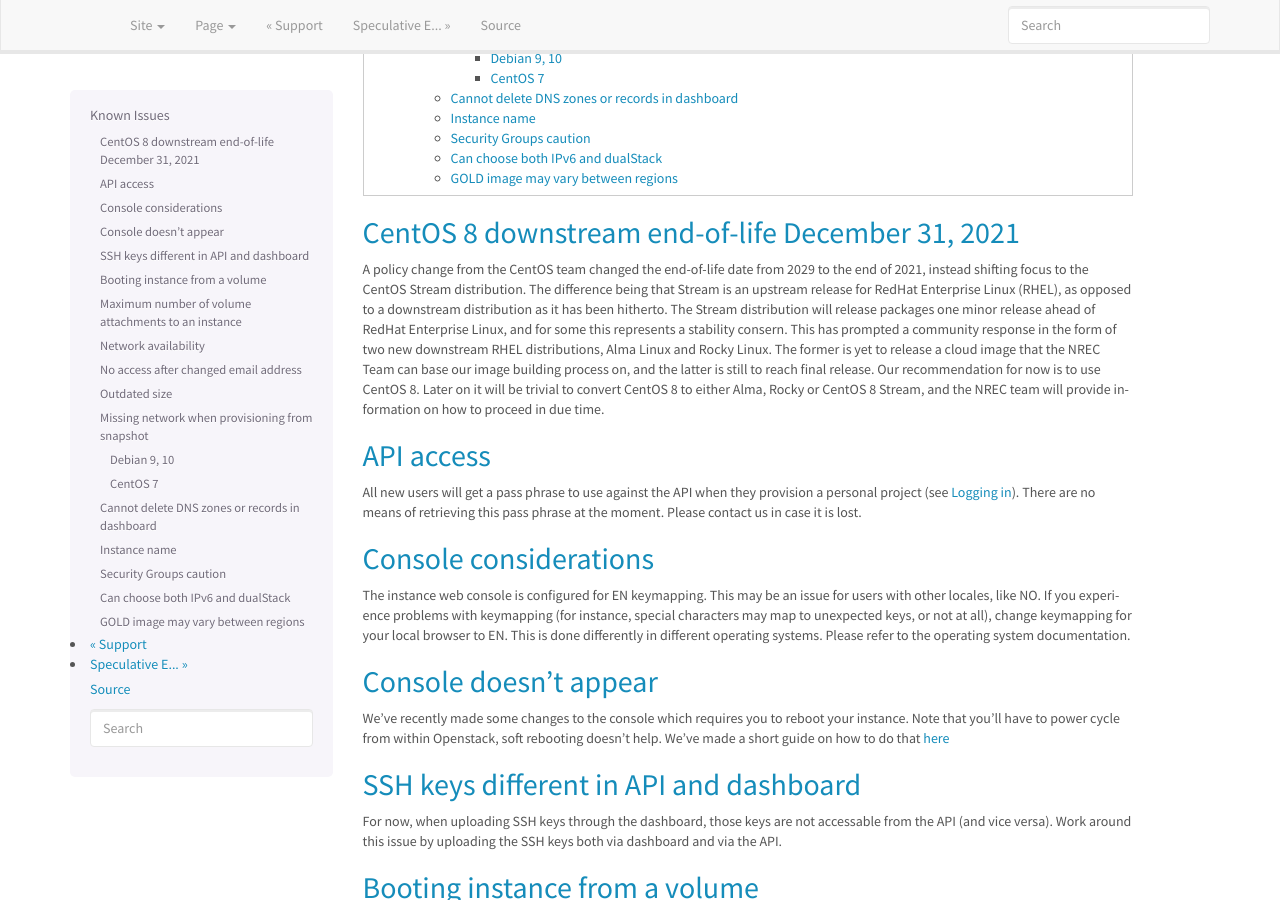
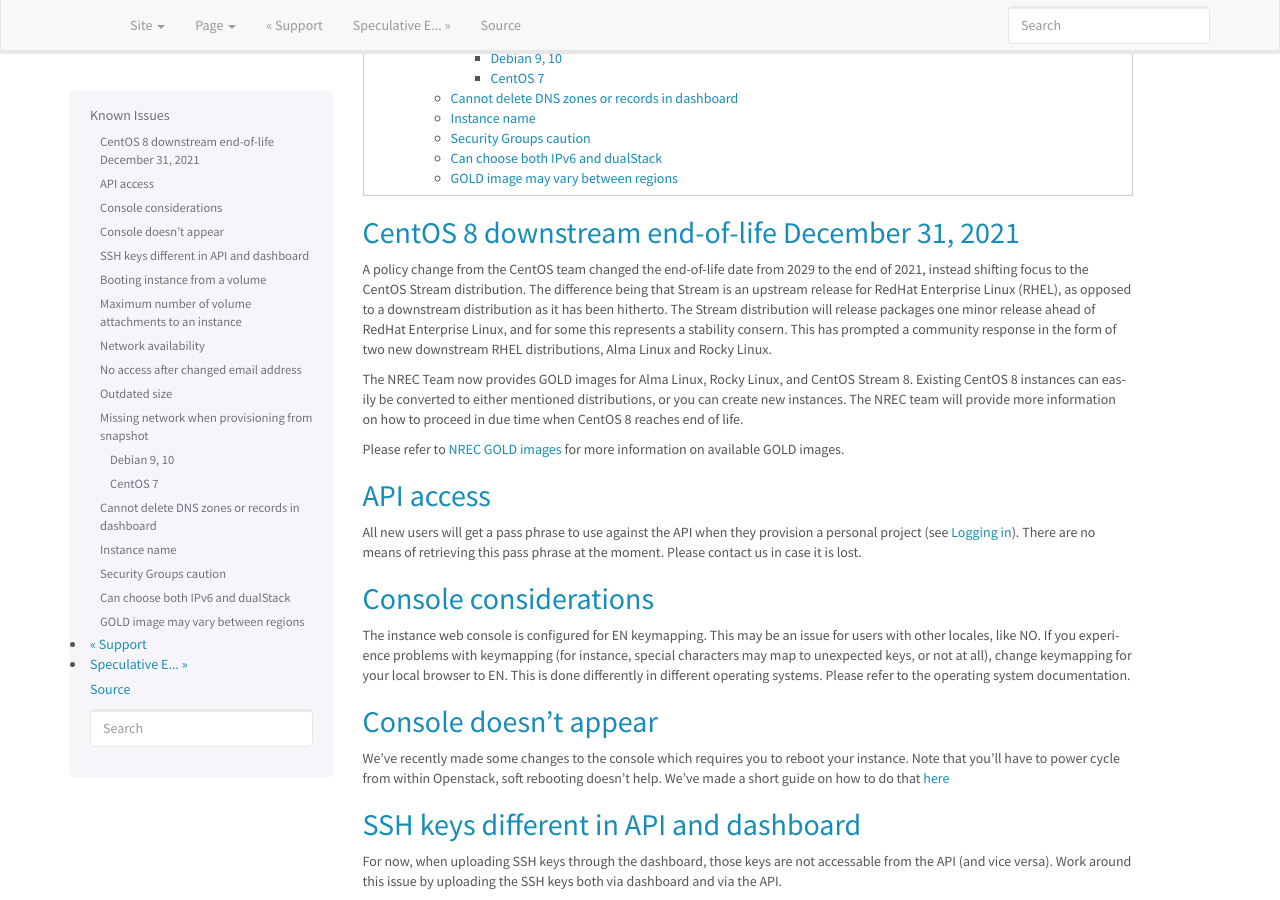
Before and after one commit to norcams/docs-enduser, a Sphinx documentation site: the page built from docs/known-issues.rst, in a window 1280 px wide and 900 px high, scrolled down 402 px. Built offline with Sphinx 7.4.7, drawn with Linux system fonts in a browser that asks for light colours.

Commit message:
update centos8 status

```diff
--- a/docs/known-issues.rst
+++ b/docs/known-issues.rst
@@ -17,12 +17,14 @@ as opposed to a downstream distribution as it has been hitherto. The Stream
 distribution will release packages one minor release ahead of RedHat Enterprise Linux,
 and for some this represents a stability consern. This has prompted a community
 response in the form of two new downstream RHEL distributions, Alma Linux and Rocky
-Linux. The former is yet to release a cloud image that the NREC Team can base our
-image building process on, and the latter is still to reach final release. Our
-recommendation for now is to use CentOS 8. Later on it will be trivial to convert
-CentOS 8 to either Alma, Rocky or CentOS 8 Stream, and the NREC team will provide
-information on how to proceed in due time.
+Linux.
 
+The NREC Team now provides GOLD images for Alma Linux, Rocky Linux, and CentOS Stream 8.
+Existing CentOS 8 instances can easily be converted to either mentioned distributions,
+or you can create new instances. The NREC team will provide more information on how to
+proceed in due time when CentOS 8 reaches end of life.
+
+Please refer to :doc:`gold-image` for more information on available GOLD images.
 
 API access
 ----------
```
